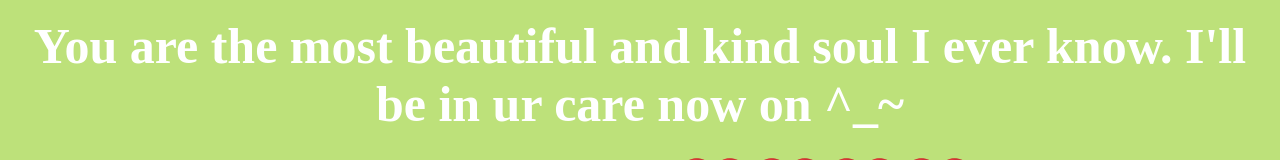
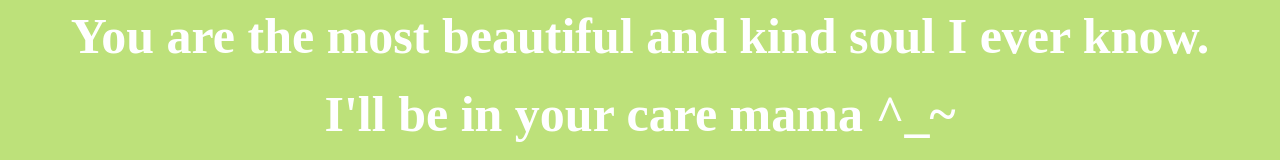
Before and after one commit to itsBibhu/HiSoumya, a plain HTML site: page yes.html in a window 1280 px wide. Shown: the part 187-347 px from the top of the page. Drawn offline with Linux system fonts and the light colour scheme.

Commit message:
Aki2 yes.html

```diff
--- a/yes.html
+++ b/yes.html
@@ -8,7 +8,8 @@
         <div class="container">
             <div >
                 <h1 class = "header_text">Hurrayyyy!!</h1>
-                <h1 class = "header_text">You are the most beautiful and kind soul I ever know. I'll be in ur care now on ^_~ </h1>
+                <h1 class = "header_text">You are the most beautiful and kind soul I ever know.</h1>
+                <h1 class = "header_text">I'll be in your care mama ^_~ </h1>
                 <h2 class = "header_text_two">I love You CR ❤️❤️</h2>
             </div>
             <div class="gif_container">
```
